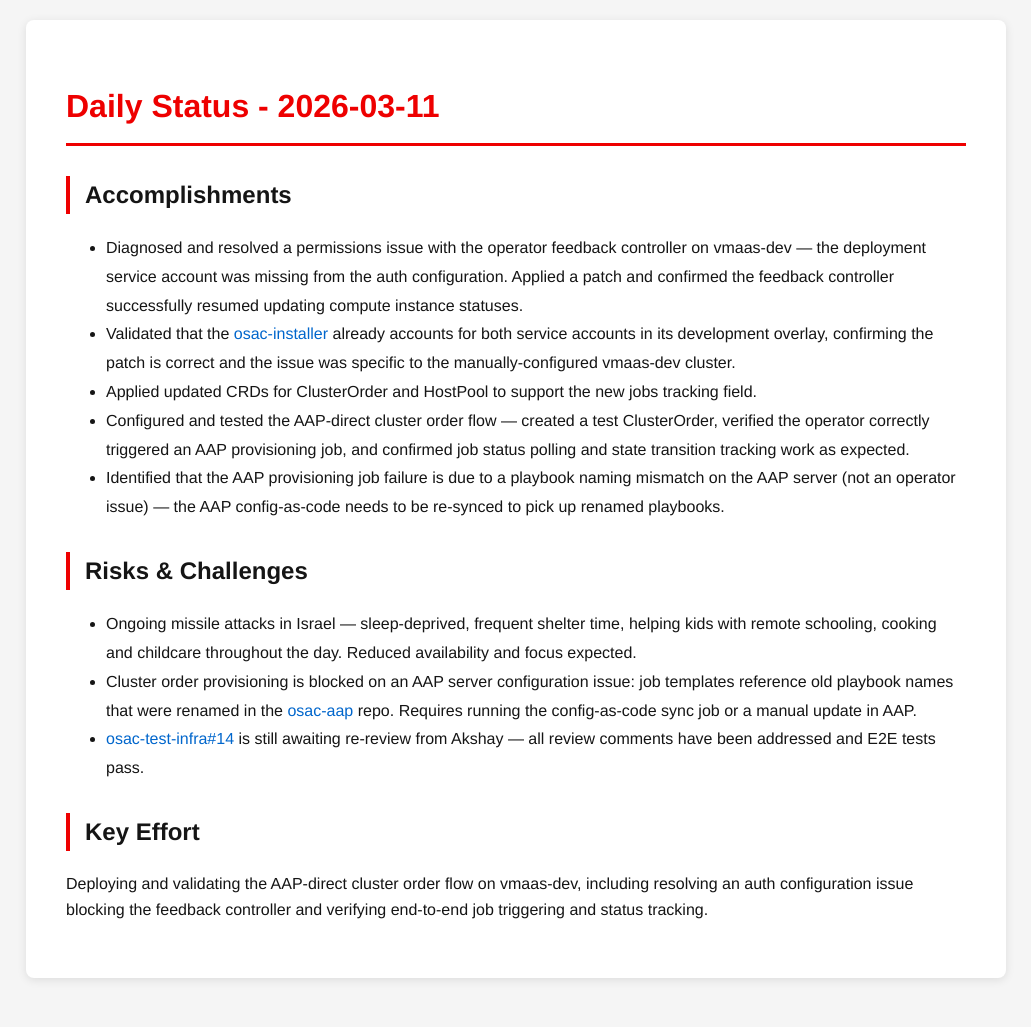
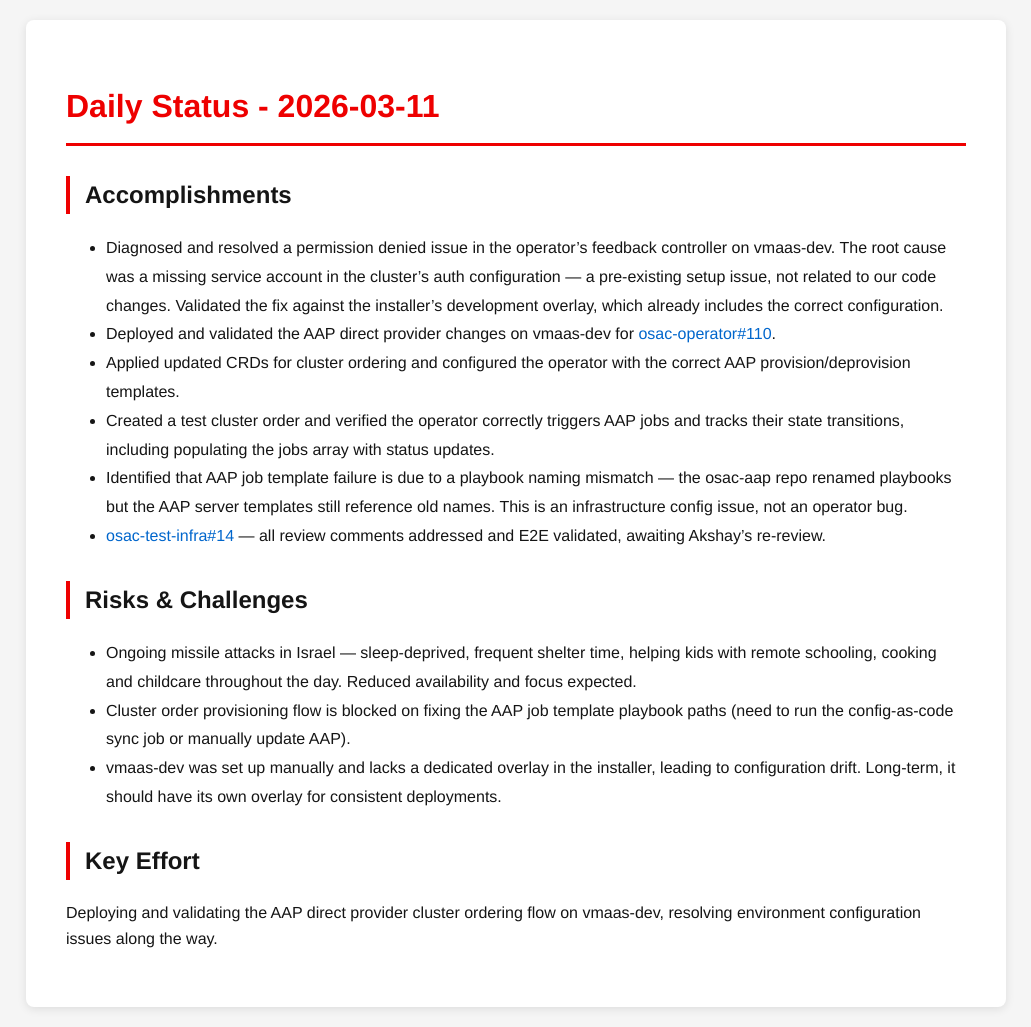
Before and after one commit to tzvatot/daily-status, a Jekyll site: the page built from 2026-03-11.md, in a window 1280 px wide. Shown: the whole page, without its empty margins (124-1155 px from the left). Built offline with Jekyll 4.4.1, drawn with Linux system fonts in a browser that asks for light colours; before the commit the page ends 998 px from its top, so only the background shows below that.

Commit message:
Daily status update - 2026-03-11

```diff
--- a/2026-03-11.md
+++ b/2026-03-11.md
@@ -7,16 +7,17 @@ date: 2026-03-11
 # Daily Status - 2026-03-11
 
 ## Accomplishments
-- Diagnosed and resolved a permissions issue with the operator feedback controller on vmaas-dev — the deployment service account was missing from the auth configuration. Applied a patch and confirmed the feedback controller successfully resumed updating compute instance statuses.
-- Validated that the [osac-installer](https://github.com/osac-project/osac-installer) already accounts for both service accounts in its development overlay, confirming the patch is correct and the issue was specific to the manually-configured vmaas-dev cluster.
-- Applied updated CRDs for ClusterOrder and HostPool to support the new jobs tracking field.
-- Configured and tested the AAP-direct cluster order flow — created a test ClusterOrder, verified the operator correctly triggered an AAP provisioning job, and confirmed job status polling and state transition tracking work as expected.
-- Identified that the AAP provisioning job failure is due to a playbook naming mismatch on the AAP server (not an operator issue) — the AAP config-as-code needs to be re-synced to pick up renamed playbooks.
+- Diagnosed and resolved a permission denied issue in the operator's feedback controller on vmaas-dev. The root cause was a missing service account in the cluster's auth configuration — a pre-existing setup issue, not related to our code changes. Validated the fix against the installer's development overlay, which already includes the correct configuration.
+- Deployed and validated the AAP direct provider changes on vmaas-dev for [osac-operator#110](https://github.com/osac-project/osac-operator/pull/110).
+- Applied updated CRDs for cluster ordering and configured the operator with the correct AAP provision/deprovision templates.
+- Created a test cluster order and verified the operator correctly triggers AAP jobs and tracks their state transitions, including populating the jobs array with status updates.
+- Identified that AAP job template failure is due to a playbook naming mismatch — the osac-aap repo renamed playbooks but the AAP server templates still reference old names. This is an infrastructure config issue, not an operator bug.
+- [osac-test-infra#14](https://github.com/osac-project/osac-test-infra/pull/14) — all review comments addressed and E2E validated, awaiting Akshay's re-review.
 
 ## Risks & Challenges
 - Ongoing missile attacks in Israel — sleep-deprived, frequent shelter time, helping kids with remote schooling, cooking and childcare throughout the day. Reduced availability and focus expected.
-- Cluster order provisioning is blocked on an AAP server configuration issue: job templates reference old playbook names that were renamed in the [osac-aap](https://github.com/osac-project/osac-aap) repo. Requires running the config-as-code sync job or a manual update in AAP.
-- [osac-test-infra#14](https://github.com/osac-project/osac-test-infra/pull/14) is still awaiting re-review from Akshay — all review comments have been addressed and E2E tests pass.
+- Cluster order provisioning flow is blocked on fixing the AAP job template playbook paths (need to run the config-as-code sync job or manually update AAP).
+- vmaas-dev was set up manually and lacks a dedicated overlay in the installer, leading to configuration drift. Long-term, it should have its own overlay for consistent deployments.
 
 ## Key Effort
-Deploying and validating the AAP-direct cluster order flow on vmaas-dev, including resolving an auth configuration issue blocking the feedback controller and verifying end-to-end job triggering and status tracking.
+Deploying and validating the AAP direct provider cluster ordering flow on vmaas-dev, resolving environment configuration issues along the way.
```
